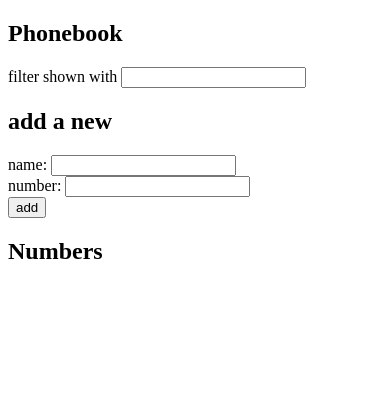
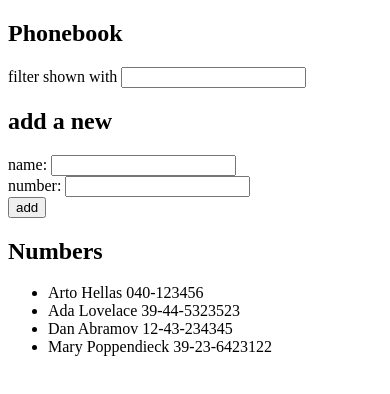
Before and after one commit to kahijes/submissions, a React (Create React App) app in the folder part2/phonebook/: page / in a window 390 px wide. Shown: the top 394 px of the page. Built offline with nearby package versions, Linux system fonts and the light colour scheme; data requests are answered from the project's data file.

Commit message:
phonebook axios

```diff
--- /dev/null
+++ b/part2/phonebook/db.json
@@ -0,0 +1,24 @@
+{
+  "persons":[
+    {
+      "name": "Arto Hellas",
+      "number": "040-123456",
+      "id": 1
+    },
+    {
+      "name": "Ada Lovelace",
+      "number": "39-44-5323523",
+      "id": 2
+    },
+    {
+      "name": "Dan Abramov",
+      "number": "12-43-234345",
+      "id": 3
+    },
+    {
+      "name": "Mary Poppendieck",
+      "number": "39-23-6423122",
+      "id": 4
+    }
+  ]
+}
--- a/part2/phonebook/src/App.js
+++ b/part2/phonebook/src/App.js
@@ -1,15 +1,23 @@
-import React, { useState }  from 'react'
+import React, { useState, useEffect }  from 'react'
 import Persons from './components/Persons'
 import PersonsForm from './components/PersonsForm'
 import Filter from './components/Filter'
 import { nanoid } from 'nanoid'
+import axios from 'axios'
 
-
-const App = (props) => {
-  const [phonebookEntries, setPhonebookEntries] = useState(props.phonebook)
+const App = () => {
+  const [phonebookEntries, setPhonebookEntries] = useState([])
   const [newName, setNewName] = useState('')
   const [newNumber, setNewNumber] = useState('')
   const [newFilter, setFilter] = useState('')
+
+  useEffect(() => {
+    axios
+    .get('http://localhost:3001/persons')
+    .then(response => {
+      setPhonebookEntries(response.data)
+    })
+  }, [])
 
   const filteredEntries = phonebookEntries.filter(entry => entry.name.toLowerCase().includes(newFilter.toLowerCase()))
 
--- a/part2/phonebook/src/index.js
+++ b/part2/phonebook/src/index.js
@@ -1,11 +1,9 @@
 import ReactDOM from 'react-dom'
 import App from './App.js'
 
-const phonebook = [
 
-]
 
 ReactDOM.render(
-  <App phonebook={phonebook} />,
+  <App  />,
   document.getElementById('root')
 )
```
Also changed, not shown: part2/phonebook/db-1618998623894.json (added, +19 -0 lines), part2/phonebook/package.json (+6 -1 lines), 2 other files (tests, documents, lock files or other folders).
